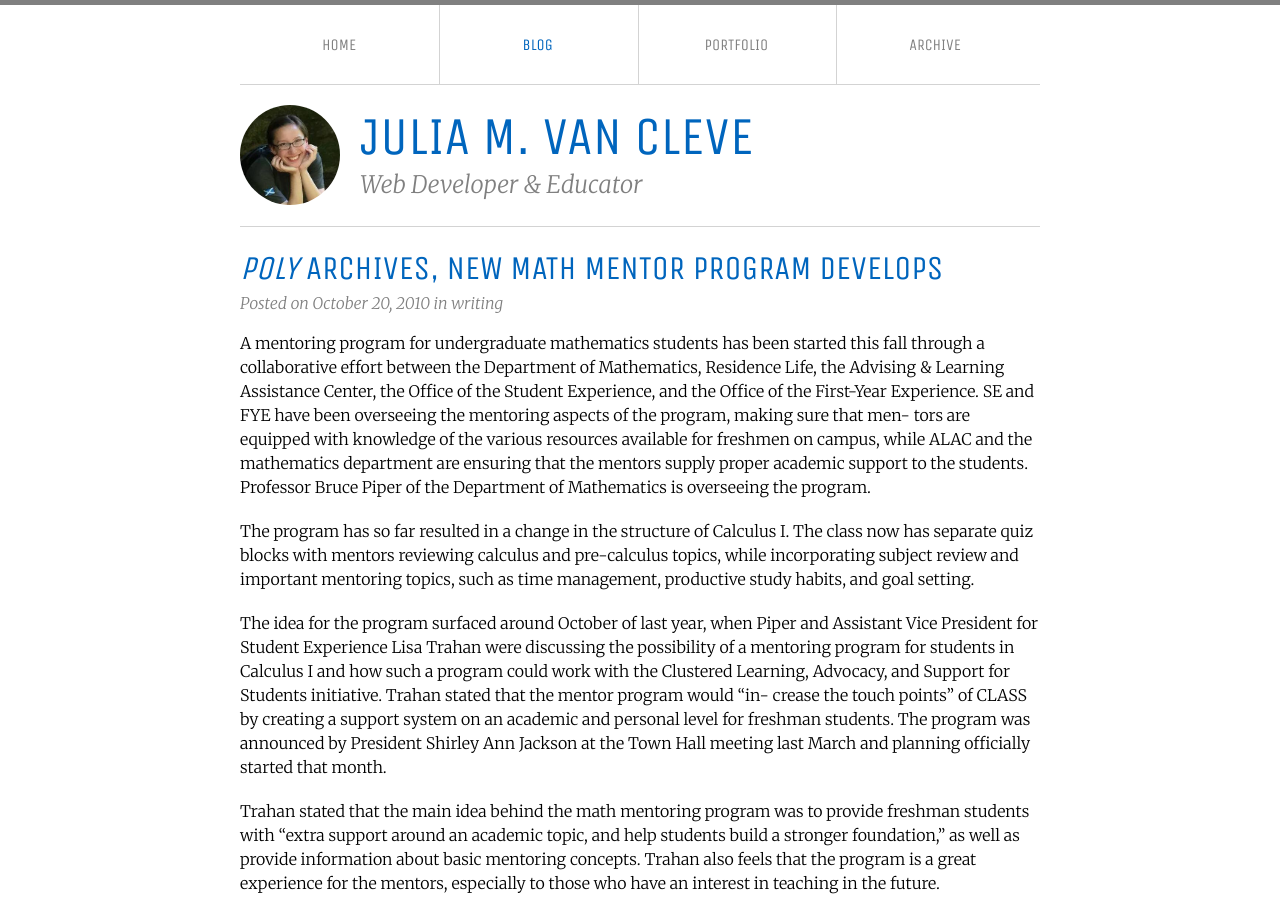
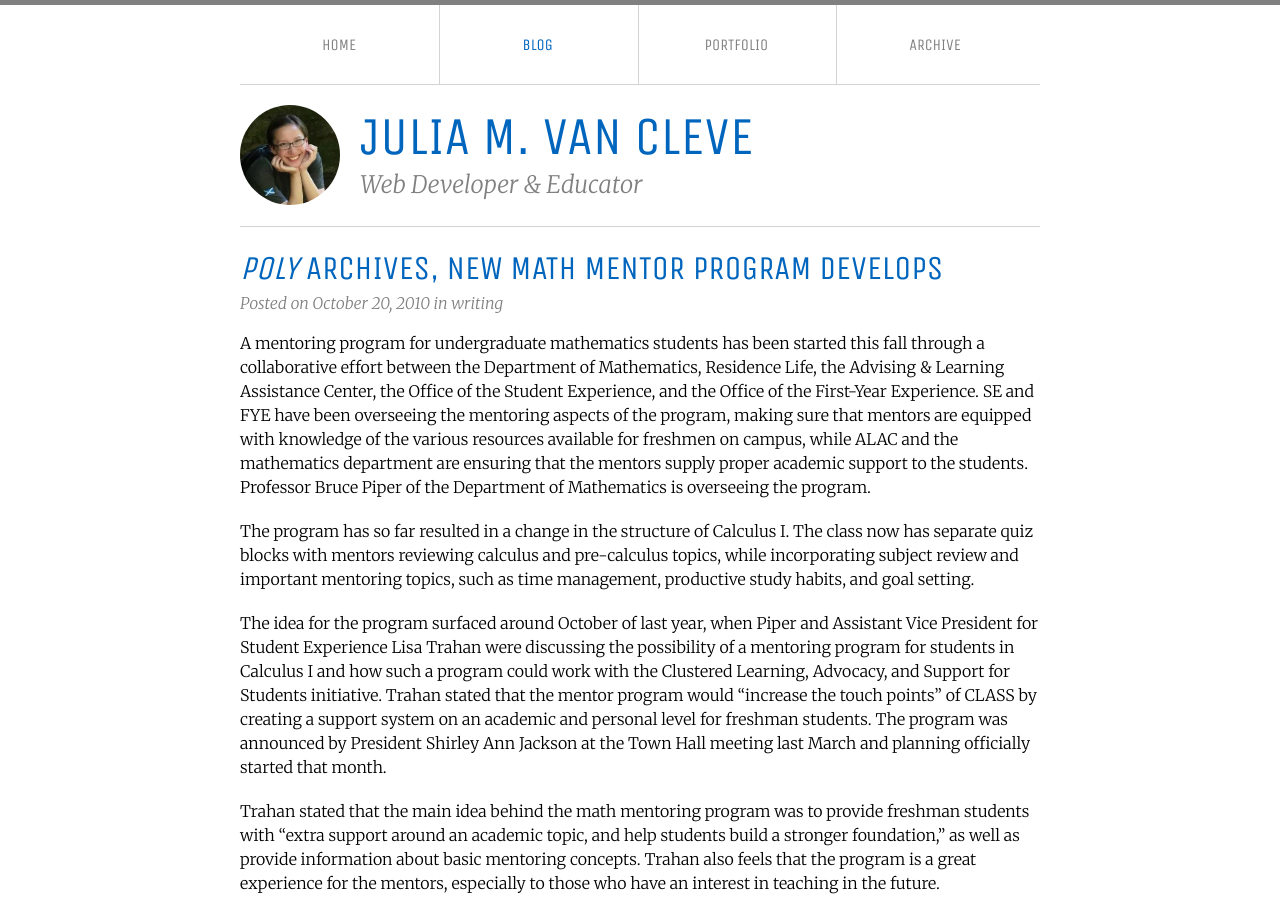
Before and after one commit to jmvx/jmv.me, a Jekyll site: the page built from _posts/2010-10-20-math-mentor.html, in a window 1280 px wide and 900 px high. Built offline with Jekyll 4.4.1, drawn with Linux system fonts in a browser that asks for light colours.

Commit message:
Removed extraneous hyphens

```diff
--- a/_posts/2010-09-15-zaki-research.html
+++ b/_posts/2010-09-15-zaki-research.html
@@ -4,9 +4,9 @@ layout: post
 categories: writing
 ---
 <p>You can think of the world around us in terms of massive quantities of data—endless connections in social network graphs, biological networks, economic systems, and so on. “All the data is sort of interconnected in some way. The data is in different forms, [but] if you have data that is all linked together, virtually because these links may not physically exist, the question is can you then discover interesting patterns?”</p>
-<p>This is the research area of Professor of Computer Science Mohammed Zaki, who has been selected to be one of the 2010 Hewlett- Packard Labs Innovation Research awardees for his project titled “Mining and Querying Massive and Complex Graph Data.”</p>
+<p>This is the research area of Professor of Computer Science Mohammed Zaki, who has been selected to be one of the 2010 Hewlett Packard Labs Innovation Research awardees for his project titled “Mining and Querying Massive and Complex Graph Data.”</p>
 <p>His research is focused on studying more efficient algorithms to carry out search queries in these large and complex datasets. His research impacts many scientific domains that rely on or can benefit from improved information management techniques.</p>
-<p>With large amounts of data and complex net- work connections, data mining allows people to perform vague queries in order to search for interesting associations in the data. This would be different from a regular keyword search, where you know what you are looking for.</p>
+<p>With large amounts of data and complex network connections, data mining allows people to perform vague queries in order to search for interesting associations in the data. This would be different from a regular keyword search, where you know what you are looking for.</p>
 <p>“Data mining is much more advanced in the sense that I actually do not know what I’m looking for. I just say, this is my dataset, find something interesting.”</p>
 <p>Because of this characteristic, data mining can help scientists formulate hypotheses based on patterns and relationships discovered in data. One of the areas Zaki has applied his research to is bioinformatics. “I’d talk to a biology professor and say, ‘Look, I found this thing, does it make sense to you? Can you do some follow-up experiments to verify that?’”</p>
 <p>Zaki first came to RPI in 1998 and over the past 10 years has worked with his lab studying high performance data mining and indexing (storage) for large complex datasets. Their research involves looking at existing datasets and studying how to store data for fast information recovery, and create efficient algorithms for searching and extracting information using queries.</p>
--- a/_posts/2010-10-20-math-mentor.html
+++ b/_posts/2010-10-20-math-mentor.html
@@ -3,9 +3,9 @@ title: <i>Poly</i> archives, New math mentor program develops
 layout: post
 categories: writing
 ---
-<p>A mentoring program for undergraduate mathematics students has been started this fall through a collaborative effort between the Department of Mathematics, Residence Life, the Advising & Learning Assistance Center, the Office of the Student Experience, and the Office of the First-Year Experience. SE and FYE have been overseeing the mentoring aspects of the program, making sure that men- tors are equipped with knowledge of the various resources available for freshmen on campus, while ALAC and the mathematics department are ensuring that the mentors supply proper academic support to the students. Professor Bruce Piper of the Department of Mathematics is overseeing the program.</p>
+<p>A mentoring program for undergraduate mathematics students has been started this fall through a collaborative effort between the Department of Mathematics, Residence Life, the Advising & Learning Assistance Center, the Office of the Student Experience, and the Office of the First-Year Experience. SE and FYE have been overseeing the mentoring aspects of the program, making sure that mentors are equipped with knowledge of the various resources available for freshmen on campus, while ALAC and the mathematics department are ensuring that the mentors supply proper academic support to the students. Professor Bruce Piper of the Department of Mathematics is overseeing the program.</p>
 <p>The program has so far resulted in a change in the structure of Calculus I. The class now has separate quiz blocks with mentors reviewing calculus and pre-calculus topics, while incorporating subject review and important mentoring topics, such as time management, productive study habits, and goal setting.</p>
-<p>The idea for the program surfaced around October of last year, when Piper and Assistant Vice President for Student Experience Lisa Trahan were discussing the possibility of a mentoring program for students in Calculus I and how such a program could work with the Clustered Learning, Advocacy, and Support for Students initiative. Trahan stated that the mentor program would “in- crease the touch points” of CLASS by creating a support system on an academic and personal level for freshman students. The program was announced by President Shirley Ann Jackson at the Town Hall meeting last March and planning officially started that month.</p>
+<p>The idea for the program surfaced around October of last year, when Piper and Assistant Vice President for Student Experience Lisa Trahan were discussing the possibility of a mentoring program for students in Calculus I and how such a program could work with the Clustered Learning, Advocacy, and Support for Students initiative. Trahan stated that the mentor program would “increase the touch points” of CLASS by creating a support system on an academic and personal level for freshman students. The program was announced by President Shirley Ann Jackson at the Town Hall meeting last March and planning officially started that month.</p>
 <p>Trahan stated that the main idea behind the math mentoring program was to provide freshman students with “extra support around an academic topic, and help students build a stronger foundation,” as well as provide information about basic mentoring concepts. Trahan also feels that the program is a great experience for the mentors, especially to those who have an interest in teaching in the future.</p>
 <p>When a call for applications to the math mentor program was announced last spring, around 40 students applied. The application process included an interview, including questions about being in a role model position, and an examination of their presentation abilities when explaining a math problem to an audience. Thirty students were selected and 26 accepted to become mentors.</p>
 <p>This year, the mentor program is being tested out in MATH 1960, a mandatory quiz block registered for by students taking Calculus I this year. Mentors were placed in some of the sections where they cover various mentoring topics in addition to reviewing the same content as the other sections. Each mentor is assigned two sections with approximately eight students per section.</p>
--- a/_posts/2010-12-08-rpisec.html
+++ b/_posts/2010-12-08-rpisec.html
@@ -7,7 +7,7 @@ categories: writing
 
 <p>The iCTF event is organized annually by Giovanni Vigna, a professor of computer science at UCSB and co-director of UCSB’s Security Lab. Each year, Vigna themes the competition around a topical issue in the security industry; this year, Vigna explored the idea of disrupting a foreign government’s infrastructure through state-sponsored cyberattacks.</p>
 
-<p>Enter Litya, a nation lead by a notorious dicta- tor that has become known for an abundance of illegal activities—fraud, scams, malware, and other illegitimate dealings—that it uses to bolster its economy. After some of Litya’s secret plans are leaked to the LityaLeaks website, other nations—represented by RPISEC and other participating teams—work to compromise Litya’s plans and bring down the Lityan government.</p>
+<p>Enter Litya, a nation lead by a notorious dictator that has become known for an abundance of illegal activities—fraud, scams, malware, and other illegitimate dealings—that it uses to bolster its economy. After some of Litya’s secret plans are leaked to the LityaLeaks website, other nations—represented by RPISEC and other participating teams—work to compromise Litya’s plans and bring down the Lityan government.</p>
 
 <p>Throughout the competition, RPISEC completed various challenges ranging from hacker trivia to sophisticated reverse engineering and data forensics. Solving these challenges earned the team cash, which it used to bribe Lityan system administrators into letting down the nation’s cyberdefense mechanisms. Once in, RPISEC had a limited amount of time to stealthily attack the software orchestrating Litya’s infrastructure.</p>
 
--- a/_posts/2011-02-06-coblentz-cairo.html
+++ b/_posts/2011-02-06-coblentz-cairo.html
@@ -3,7 +3,7 @@ title: <i>Poly</i> archives, Coblentz calls on Cairo contact
 layout: post
 categories: writing
 ---
-<p>Mohamed ElBaradei likes cheeseburgers—ac- cording to The Wall Street Journal, that is, which recently interviewed RPI’s own Chief of Staff and Associate Vice President for Policy and Planning Laban Coblentz about his work and personal relation- ship with ElBaradei. Coblentz worked with ElBaradei at the International Atomic Energy Agency prior to coming to RPI. His communications with ElBaradei had continued over the years and led him to influence ElBaradei’s push for the end of President Hosni Mubarak’s regime in Egypt.</p>
+<p>Mohamed ElBaradei likes cheeseburgers—according to The Wall Street Journal, that is, which recently interviewed RPI’s own Chief of Staff and Associate Vice President for Policy and Planning Laban Coblentz about his work and personal relationship with ElBaradei. Coblentz worked with ElBaradei at the International Atomic Energy Agency prior to coming to RPI. His communications with ElBaradei had continued over the years and led him to influence ElBaradei’s push for the end of President Hosni Mubarak’s regime in Egypt.</p>
 <p>Beginning in August 2000, Coblentz worked as a speechwriter and advisor to ElBaradei at IAEA; he had previously held the position of senior advisor to President Shirley Ann Jackson at the Nuclear Regulatory Commission. While working for ElBaradei, he traveled to countries such as Iraq and Iran and attended weapons inspections. Coblentz stated that the inspections were “helpful for communications work” because they allowed him a first-hand look at the process.</p>
 <p>In 2005, ElBaradei and IAEA won a Nobel Peace Prize “for their efforts to prevent nuclear energy from being used for military purposes and to ensure that nuclear energy for peaceful purposes is used in the safest possible way” according to Nobelprize.org. After winning the peace prize, ElBaradei was frequently asked to speak on various topics, such as religion and “common values,” that led to Coblentz, his speechwriter, helping research such topics in depth.</p>
 <p>Coblentz mentioned that ElBaradei “never sought the spotlight,” but his influence and experience with foreign leaders and political pressure prepared him to take on a leadership role in Cairo. In the past 14 months, ElBaradei learned how to use Twitter and Facebook to post updates about the conflict in Egypt.</p>
```
